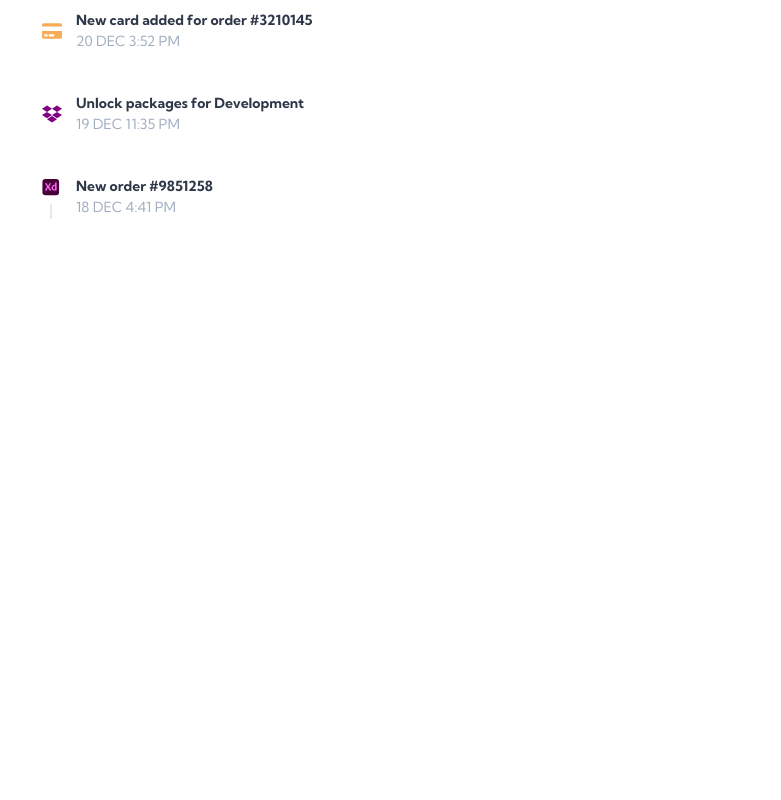
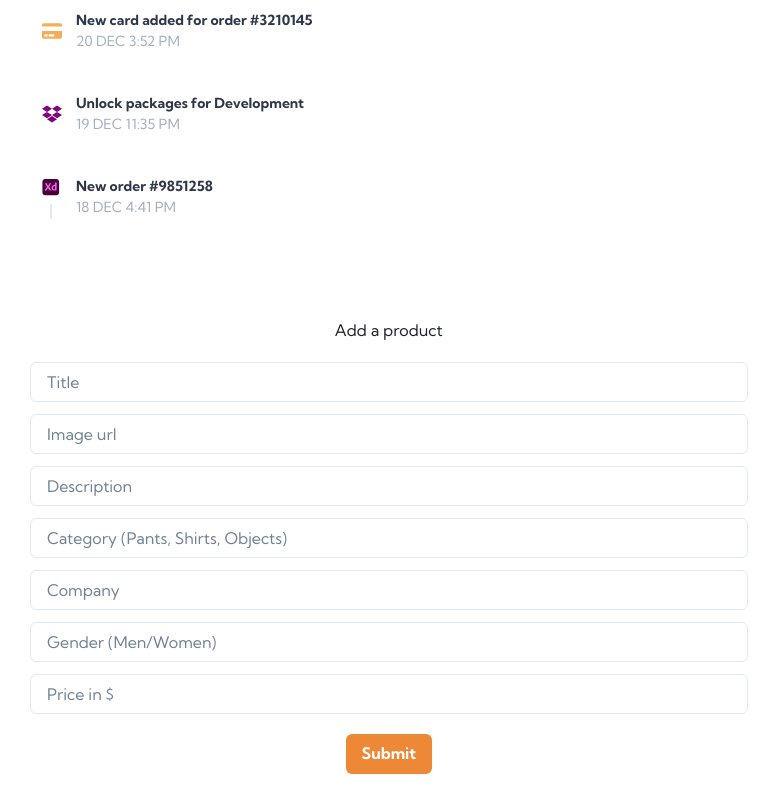
Before and after one commit to MaximeKirch/OnlineStore, a React (Vite) app: page /dashboard in a window 1280 px wide. Shown: the part 903-1703 px from the top of the page, without its empty margins (0-781 px from the left). Before the commit the page ends 1175 px from the top, so only its background shows below. Built offline with nearby package versions, Linux system fonts and the light colour scheme; no server answers; the database is empty.

Commit message:
feature: Add a product to Firebase DB

```diff
--- a/src/Redux/Reducers/products.js
+++ b/src/Redux/Reducers/products.js
@@ -1,10 +1,11 @@
 import { createSlice } from "@reduxjs/toolkit"
-import { collection, getDocs } from "firebase/firestore";
+import { collection, getDocs, addDoc, QuerySnapshot } from "firebase/firestore";
 import { db } from "../../utils/firebase/firebase";
 
 const initialState = {
     products : [],
-    loading : "idle"
+    loading : "idle",
+    error: null
 }
 
 
@@ -12,22 +13,45 @@ export const productsSlice = createSlice({
     name: 'products',
     initialState,
     reducers : {
-        productsLoading : (state, action) => {
+        productsFetchLoading : (state, action) => {
             if(state.loading === 'idle') {
                 state.loading = "pending"
                 state.products = action.payload;
             }
         },
-        productsSuccess : (state, action) => {
+        productsFetchSuccess : (state, action) => {
             if(state.loading ==="pending") {
                 state.loading = "idle";
                 state.products = action.payload
             }
         },
+        productsFetchError : (state, action) => {
+            if(state.loading ==="pending") {
+                state.loading = 'idle';
+                state.error = action.payload
+            }
+        },
+        productAddLoading: (state, action) => {
+            if(state.loading === 'idle') {
+                state.loading = 'pending'
+            }
+        },
+        productAddSuccess: (state, action) => {
+            if(state.loading === 'pending') {
+                state.loading = 'idle'
+                state.products = [...state.products, action.payload]
+            }
+        },
+        productAddError: (state, action) => {
+            if(state.loading === 'pending') {
+                state.loading = 'idle'
+                state.error = action.payload
+            }
+        }
     },
 })
 
-export const {productsLoading, productsSuccess } = productsSlice.actions;
+export const {productsFetchLoading, productsFetchSuccess, productsFetchError, productAddLoading, productAddSuccess, productAddError } = productsSlice.actions;
 
 export default productsSlice.reducer
 
@@ -35,14 +59,33 @@ export default productsSlice.reducer
 
 export const fetchProducts = () => async (dispatch) => {
     try {
-        dispatch(productsLoading());
+        dispatch(productsFetchLoading());
         await getDocs(collection(db, "products"))
         .then((querySnapshot)=>{
             const newData = querySnapshot.docs
                 .map((doc) => ({...doc.data(), id:doc.id }));
-            dispatch(productsSuccess(newData));
+            dispatch(productsFetchSuccess(newData));
         })
     } catch (error) {
-        console.log(error)
+        dispatch(productsFetchError(error.message))
     }
 }
+
+export const addArticle = (article) => {
+    return async (dispatch) => {
+        dispatch(productAddLoading());
+
+        try {
+            // Ajout de l'article à Firebase
+            await addDoc(collection(db,'products'), article)
+                .then((querySnapshot) => {
+                    console.log(querySnapshot)
+                    // const article = querySnapshot.docs
+                    // .map((doc) => ({...doc.data(), id:doc.id }));
+                    // dispatch(productAddSuccess(article))
+                });
+        } catch (error) {
+            dispatch(productAddError(error.message))
+        }
+    }
+}
--- a/src/views/Dashboard/AddProducts/AddProducts.jsx
+++ b/src/views/Dashboard/AddProducts/AddProducts.jsx
@@ -0,0 +1,125 @@
+import React, { useState, useEffect } from "react";
+import { collection, addDoc, getDocs } from "firebase/firestore";
+import { db } from "../../../utils/firebase/firebase";
+
+import {
+  Container,
+  Heading,
+  Flex,
+  Text,
+  Box,
+  Image,
+  Stack,
+  Input,
+  Button,
+} from "@chakra-ui/react";
+
+import { useDispatch } from "react-redux";
+import { addArticle } from "../../../Redux/Reducers/products";
+
+export default function AddProducts() {
+
+  const [title, setTitle] = useState("");
+  const [imgUrl, setImgUrl] = useState("");
+  const [description, setDescription] = useState("");
+  const [category, setCategory] = useState("");
+  const [company, setCompany] = useState("");
+  const [gender, setGender] = useState("");
+  const [price, setPrice] = useState();
+
+  const [error, setError] = useState("")
+
+  const article = {
+    title: title,
+    image: imgUrl,
+    description: description,
+    category: category,
+    company: company,
+    gender: gender,
+    price: price,
+  };
+
+  const dispatch = useDispatch()
+
+  const isValid = Object.values(article).every(value => value !== '');
+
+
+  const registerNewArticle = () => {
+
+    if(isValid) {
+        setError('')
+        dispatch(addArticle(article))
+    } else {
+        setError("Les champs ne peuvent pas être vide.")
+    }
+
+  }
+
+
+
+  return (
+    <Box w="100%">
+      <Text p={5} textAlign="center">
+        Add a product
+      </Text>
+      <Box>
+        {error && error.length > 2 &&
+            <Box m={2}>
+                <Text color='red' fontSize='16px'>{error}</Text>
+            </Box>
+        }
+        <Box>
+          <Stack spacing={3}>
+            <Input
+              type="text"
+              placeholder="Title"
+              onChange={(e) => setTitle(e.target.value)}
+            />
+            <Input
+              type="text"
+              placeholder="Image url"
+              onChange={(e) => setImgUrl(e.target.value)}
+            />
+            <Input
+              type="text"
+              placeholder="Description"
+              onChange={(e) => setDescription(e.target.value)}
+            />
+            <Input
+              type="text"
+              placeholder="Category (Pants, Shirts, Objects)"
+              onChange={(e) => setCategory(e.target.value)}
+            />
+            <Input
+              type="text"
+              placeholder="Company"
+              onChange={(e) => setCompany(e.target.value)}
+            />
+            <Input
+              type="text"
+              placeholder="Gender (Men/Women)"
+              onChange={(e) => setGender(e.target.value)}
+            />
+            <Input
+              type="number"
+              placeholder="Price in $"
+              onChange={(e) => setPrice(e.target.value)}
+            />
+          </Stack>
+
+          <Box justifySelf="center" mt={5}>
+            <Button
+              type="submit"
+              className="btn"
+              onClick={registerNewArticle}
+              backgroundColor={"orange.400"}
+              color="white"
+            >
+              Submit
+            </Button>
+          </Box>
+        </Box>
+      </Box>
+    </Box>
+  );
+}
--- a/src/views/Dashboard/Dashboard/index.jsx
+++ b/src/views/Dashboard/Dashboard/index.jsx
@@ -14,6 +14,7 @@ import { timelineData } from "../../../variables/general";
 import BuiltByDevelopers from "./components/BuiltByDevelopers";
 import OrdersOverview from "./components/OrdersOverview";
 import WorkWithTheRockets from "./components/WorkWithTheRockets";
+import AddProducts from "../AddProducts/AddProducts";
 
 export default function Dashboard() {
 
@@ -50,13 +51,24 @@ export default function Dashboard() {
       <Grid
         templateColumns={{ sm: "1fr", md: "1fr 1fr", lg: "2fr 1fr" }}
         templateRows={{ sm: "1fr auto", md: "1fr", lg: "1fr" }}
-        gap='24px'>
+        gap='24px'
+      >
         <OrdersOverview
           title={"Orders Overview"}
           amount={30}
           data={timelineData}
         />
       </Grid>
+      <Grid
+        templateColumns={{ md: "1fr", lg: "1.8fr 1.2fr" }}
+        templateRows={{ md: "1fr auto", lg: "1fr" }}
+        my='26px'
+        gap='24px'
+        justifyContent='center'
+        alignItems='center'
+        >
+          <AddProducts />
+      </Grid>
     </Flex>
     </Container>
   );
```
Also changed, not shown: src/components/Todo.jsx (deleted, +0 -136 lines).
